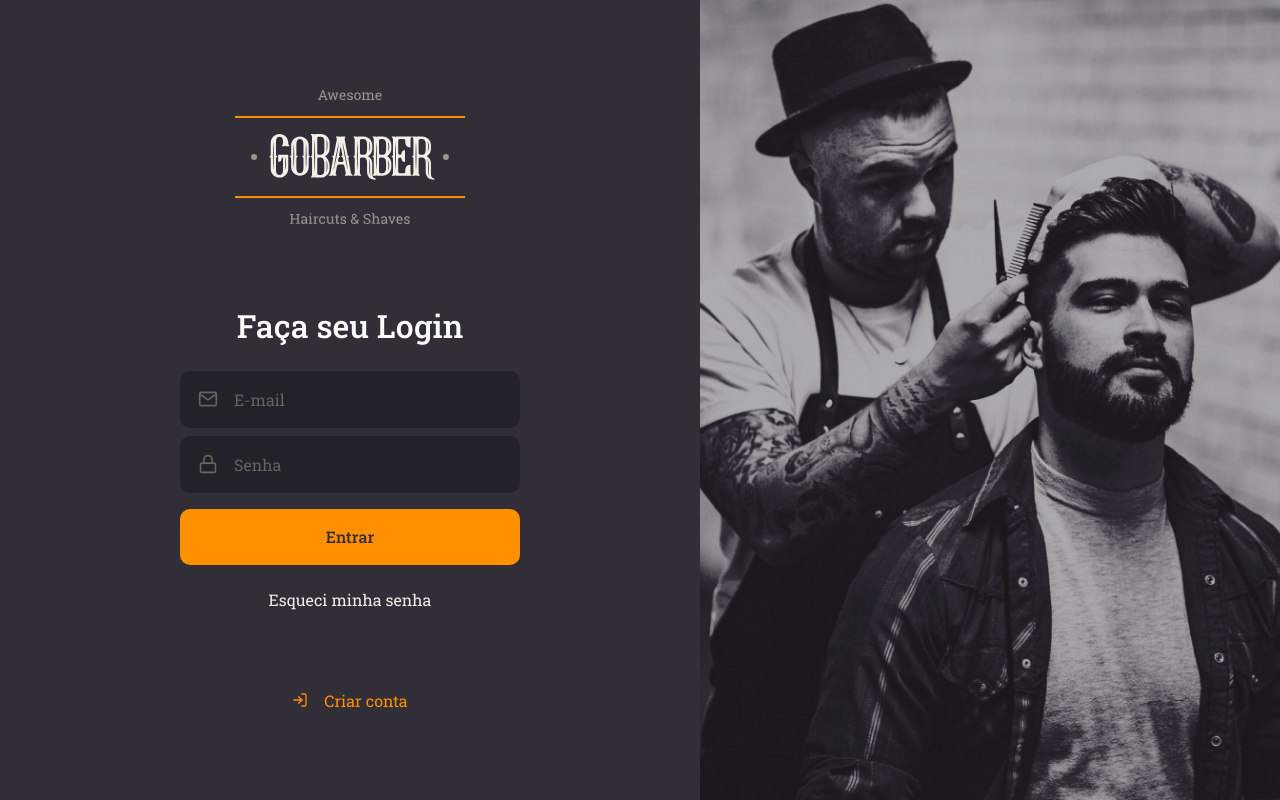
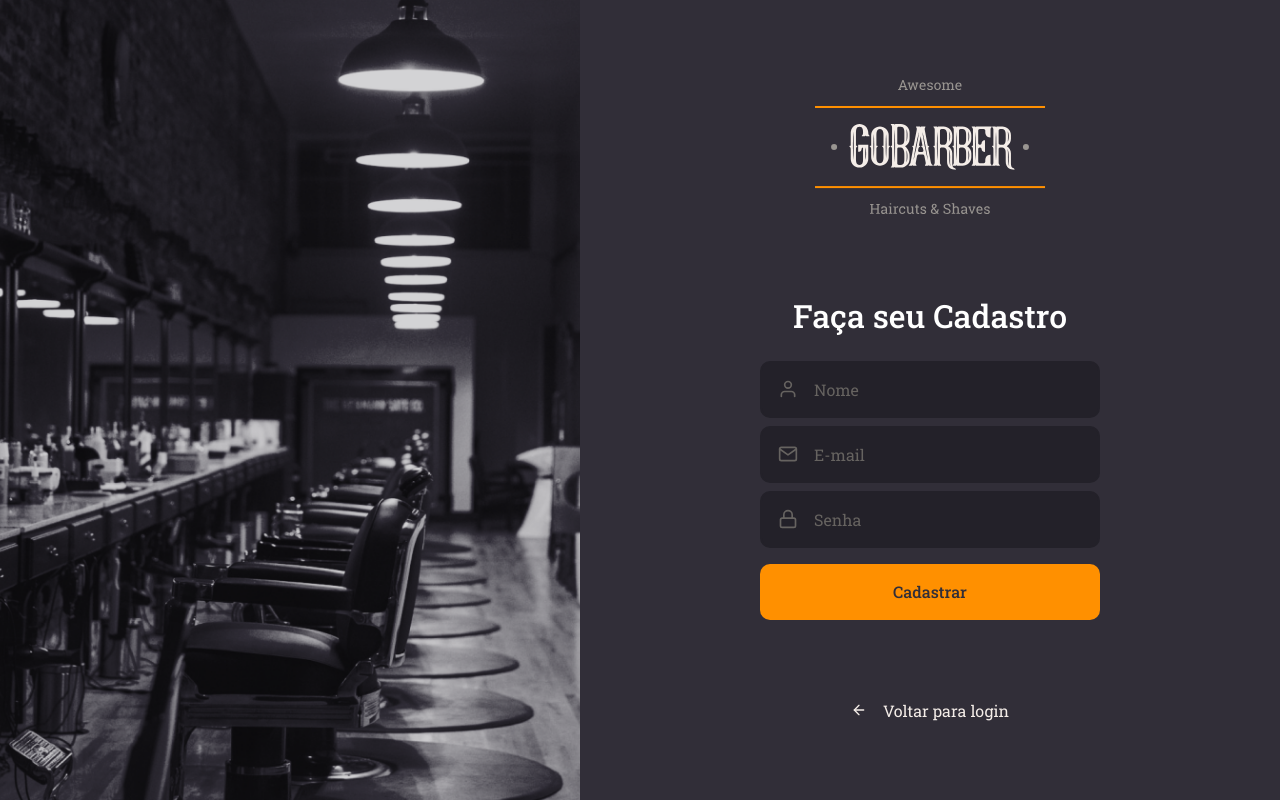
Before and after one commit to rubensmk/go-barber-web, a React (Create React App) app: page / in a window 1280 px wide. Built offline with nearby package versions, Linux system fonts and the light colour scheme.

Commit message:
Signup page created

```diff
--- a/src/App.tsx
+++ b/src/App.tsx
@@ -1,10 +1,12 @@
 import React from 'react';
 import GlobalStyle from './styles/global';
+
 import SignIn from './pages/SignIn';
+import SignUp from './pages/SignUp';
 
 const App: React.FC = () => (
   <>
-    <SignIn />
+    <SignUp />
     <GlobalStyle />
   </>
 );
--- /dev/null
+++ b/src/pages/SignUp/index.tsx
@@ -0,0 +1,34 @@
+import React from 'react';
+import { FiLogIn, FiMail, FiUser, FiLock, FiArrowLeft } from 'react-icons/fi';
+import { Container, Content, Background } from './styles';
+
+import logoImg from '../../assets/logo.svg';
+import Input from '../../components/Input';
+import Button from '../../components/Button';
+
+const SignIn: React.FC = () => (
+  <Container>
+    <Background />
+    <Content>
+      <img src={logoImg} alt="GoBarber" />
+      <form>
+        <h1>Faça seu Cadastro</h1>
+        <Input icon={FiUser} name="name" placeholder="Nome" />
+        <Input icon={FiMail} name="email" placeholder="E-mail" />
+        <Input
+          icon={FiLock}
+          name="password"
+          type="password"
+          placeholder="Senha"
+        />
+        <Button type="submit">Cadastrar</Button>
+      </form>
+      <a href="criar">
+        <FiArrowLeft />
+        Voltar para login
+      </a>
+    </Content>
+  </Container>
+);
+
+export default SignIn;
--- /dev/null
+++ b/src/pages/SignUp/styles.ts
@@ -0,0 +1,67 @@
+import styled from 'styled-components';
+
+import { shade } from 'polished';
+import signUpBackgroundImg from '../../assets/sign-up-background.png';
+
+export const Container = styled.div`
+  height: 100vh;
+
+  display: flex;
+  align-items: stretch;
+`;
+
+export const Content = styled.div`
+  display: flex;
+  flex-direction: column;
+  align-items: center;
+  place-content: center;
+
+  width: 100%;
+  max-width: 700px;
+
+  form {
+    margin: 80px 0;
+    width: 340px;
+    text-align: center;
+
+    h1 {
+      margin-bottom: 24px;
+    }
+
+    a {
+      color: #f4ede8;
+      display: block;
+      margin-top: 24px;
+      text-decoration: none;
+      transition: color 0.2s;
+
+      &:hover {
+        color: ${shade(0.2, '#f4ede8')};
+      }
+    }
+  }
+  > a {
+    color: #f4ede8;
+    display: block;
+    margin-top: 0;
+    text-decoration: none;
+    transition: color 0.2s;
+
+    display: flex;
+    align-items: center;
+
+    svg {
+      margin-right: 16px;
+    }
+
+    &:hover {
+      color: ${shade(0.2, '#f4ede8')};
+    }
+  }
+`;
+
+export const Background = styled.div`
+  flex: 1;
+  background: url(${signUpBackgroundImg}) no-repeat center;
+  background-size: cover;
+`;
```
Also changed, not shown: src/assets/sign-up-background.png (added), 1 other file (tests, documents, lock files or other folders).
